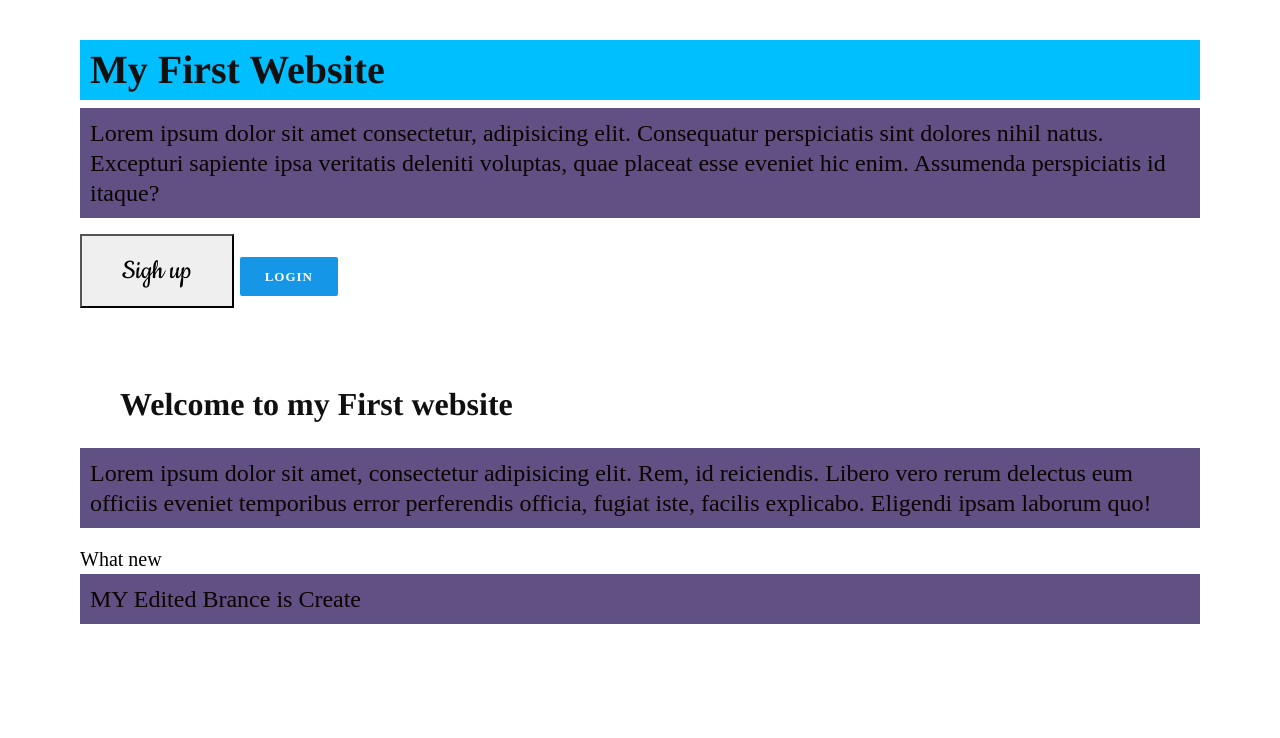
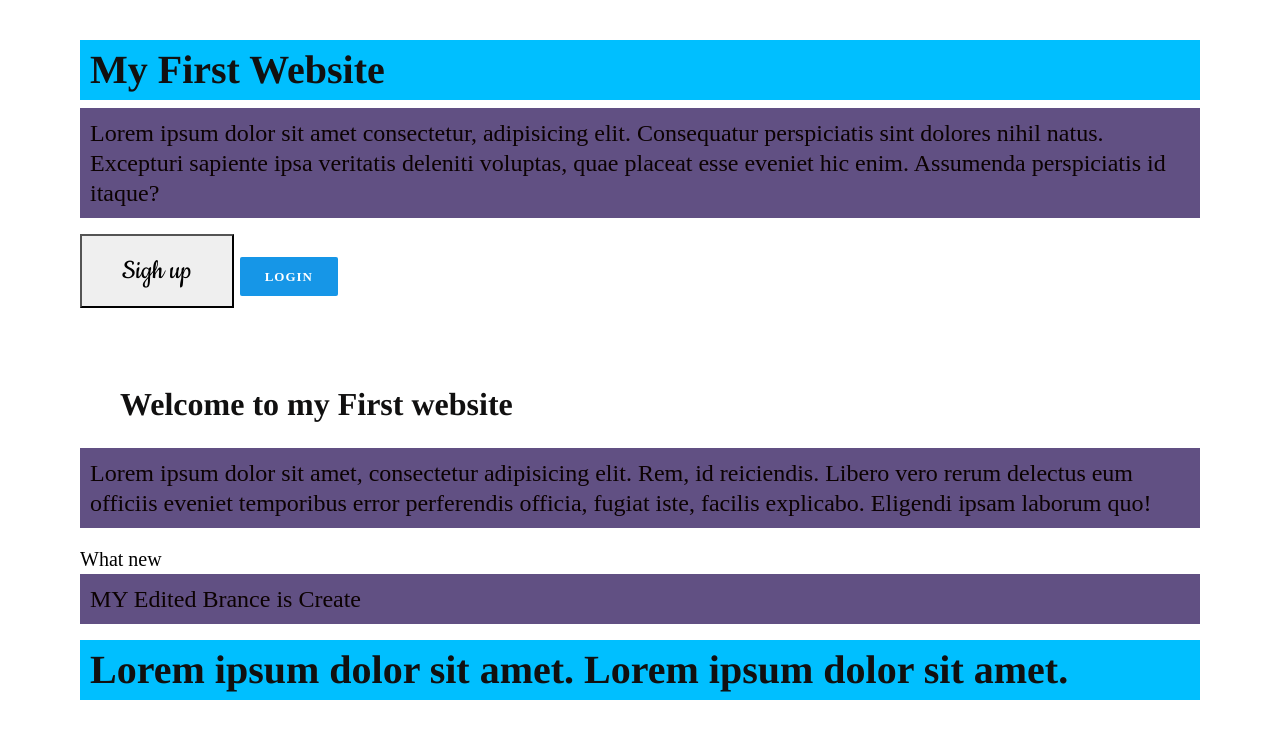
Before and after one commit to MD-Nasir301/My-first-web-git, a plain HTML site: page index.html in a window 1280 px wide. Drawn offline with Linux system fonts and the light colour scheme; a web font is replaced by a local one.

Commit message:
add some code whith h1

```diff
--- a/index.html
+++ b/index.html
@@ -29,7 +29,7 @@
 
   <a href="">What new</a>
   <p>MY Edited Brance is Create</p>
-
+  <h1>Lorem ipsum dolor sit amet. Lorem ipsum dolor sit amet.</h1>
 
 
 
```
